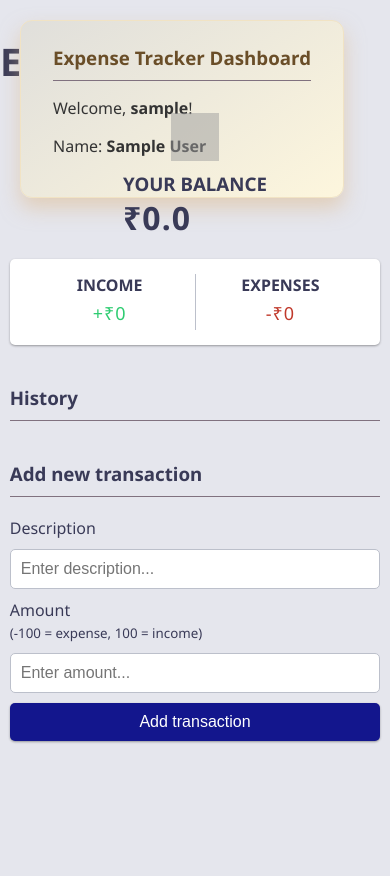
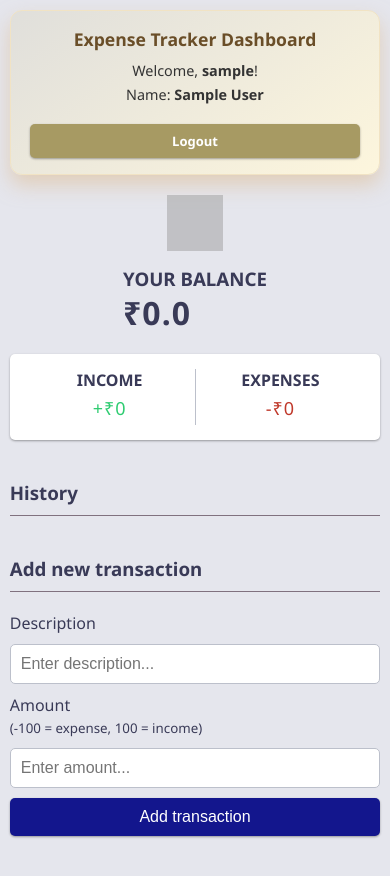
Before and after one commit to aphex18/Expense_Tracker, a Django app: page / in a window 390 px wide. Before the commit the page ends 743 px from the top, so only its background shows below. Run offline with Django 5.2, Linux system fonts and the light colour scheme; the visitor is signed in with stand-in values (Sample User, id 1); data comes from the database, SQL or seed files in the repository; data that the repository does not hold is empty; parts of the project's set-up code (start-up, migrations or seed data) failed here and were passed over; grey boxes are pictures that could not be loaded.

Commit message:
Refactor dashboard layout for improved responsiveness and styling

```diff
--- a/public/static/css/main.css
+++ b/public/static/css/main.css
@@ -24,21 +24,74 @@ body {
   display: flex;
   flex-direction: column;
   align-items: center;
-  justify-content: center;
+  justify-content: flex-start;
   min-height: 100vh;
   margin: 0;
+  padding: 20px 0;
 }
 
+/* Integrated Dashboard Card */
+.dashboard-card {
+  display: flex;
+  align-items: center;
+  justify-content: space-between;
+  width: 100%;
+  max-width: 600px;
+  margin: 0 auto 30px;
+  padding: 1.5rem 2rem;
+  background: linear-gradient(145deg, #e0dfdb, #fdf6dd);
+  border-radius: 12px;
+  box-shadow: 0 10px 20px rgba(222, 184, 135, 0.5);
+  border: 1px solid #f1e3c4;
+  color: #333;
+  font-family: 'Segoe UI', 'Arial', sans-serif;
+}
+
+.dashboard-content h3 {
+  margin-top: 0;
+  margin-bottom: 10px;
+  color: #6a4e28;
+  border: none;
+  padding: 0;
+  font-size: 1.2rem;
+}
+
+.dashboard-content p {
+  margin: 5px 0;
+  font-size: 0.95rem;
+}
+
+.logout-btn {
+  background-color: #a79a63;
+  color: white;
+  padding: 10px 20px;
+  text-decoration: none;
+  border-radius: 5px;
+  font-weight: bold;
+  transition: background-color 0.2s ease;
+  box-shadow: var(--box-shadow);
+  font-size: 14px;
+}
+
+.logout-btn:hover {
+  background-color: #8b7f53;
+}
+
+/* Main content header */
 .header {
   display: flex;
   align-items: center;
   justify-content: space-around;
+  width: 100%;
+  max-width: 600px;
+  margin: 0 auto 20px;
 }
 
 .header img {
   width: 4.5rem;
-  width: 4.5rem;
+  height: 4.5rem;
   opacity: 0.5;
+  flex-shrink: 0;
 }
 
 .balance-container {
@@ -211,102 +264,86 @@ input[type="number"] {
 .notification-container p {
   margin: 0;
 }
-/* Dashboard responsive - prevents content overlap */
 
-/* Tablet Portrait - iPad (768px - 1024px) */
-@media screen and (min-width: 768px) and (max-width: 1024px) {
-  body {
-    flex-direction: column;
-    align-items: stretch;
-    justify-content: flex-start;
-    padding-top: 20px;
+/* Responsive Design */
+@media (max-width: 1200px) {
+  .dashboard-card {
+    max-width: 500px;
   }
 
   .header {
-    width: 85%;
-    max-width: 400px;
-    margin: 0 auto 30px;
-    position: relative;
-    z-index: 10;
-  }
-
-  .container {
-    width: 85%;
     max-width: 500px;
-    margin: 0 auto;
-    position: relative;
-    z-index: 1;
   }
 }
 
-/* Tablet Landscape & Small Desktop (769px - 1200px) */
-@media screen and (min-width: 1025px) and (max-width: 1200px) {
-  .header {
-    width: 300px;
-    margin: 20px;
+@media (max-width: 768px) {
+  body {
+    padding: 15px 0;
   }
 
-  .container {
-    width: 400px;
+  .dashboard-card {
+    width: 90%;
+    flex-direction: column;
+    text-align: center;
+    gap: 15px;
+    padding: 1.2rem 1.5rem;
   }
-}
 
-/* Mobile Landscape (481px - 767px) */
-@media screen and (min-width: 481px) and (max-width: 767px) {
-  body {
-    flex-direction: column;
-    align-items: stretch;
-    justify-content: flex-start;
-    padding: 15px 0;
+  .logout-btn {
+    align-self: stretch;
+    text-align: center;
   }
 
   .header {
     width: 90%;
-    max-width: 350px;
-    margin: 0 auto 25px;
-    position: relative;
-    z-index: 10;
+    max-width: 400px;
+    margin: 0 auto 20px;
   }
 
   .container {
     width: 90%;
     max-width: 400px;
-    margin: 0 auto;
-    position: relative;
-    z-index: 1;
   }
 }
 
-/* Mobile Portrait - iPhone, Android (320px - 480px) */
-@media screen and (max-width: 480px) {
+@media (max-width: 480px) {
   body {
-    flex-direction: column;
-    align-items: stretch;
-    justify-content: flex-start;
-    min-height: 100vh;
     padding: 10px 0;
+  }
+
+  .dashboard-card {
+    width: 95%;
+    padding: 1rem 1.2rem;
+    margin-bottom: 20px;
+  }
+
+  .dashboard-content h3 {
+    font-size: 1.1rem;
+  }
+
+  .dashboard-content p {
+    font-size: 0.9rem;
+  }
+
+  .logout-btn {
+    padding: 8px 16px;
+    font-size: 13px;
   }
 
   .header {
     width: 95%;
-    max-width: 350px;
+    flex-direction: column;
+    gap: 15px;
     margin: 0 auto 20px;
-    flex-direction: column;
-    gap: 10px;
-    position: relative;
-    z-index: 10;
   }
 
   .header img {
-    width: 3rem;
-    height: 3rem;
+    width: 3.5rem;
+    height: 3.5rem;
   }
 
   .container {
     width: 95%;
-    margin: 0 auto;
-    position: relative;
-    z-index: 1;
   }
 
   .inc-exp-container {
--- a/tracker/templates/index.html
+++ b/tracker/templates/index.html
@@ -1,28 +1,17 @@
 {% extends "base.html"%}
 {% load static %}
 {% block start %}
-<h1 style="font-size: 38px"><b>Expense Tracker</b></h1>
-<aside style="position: absolute; top: 250px; left: 25px;
-              transition: background-color 0.2s ease;">
-  <a class="btn" href="{% url 'logout_view' %}" style="text-decoration: none; background-color: #a79a63;">Logout</a>
-</aside>
- <div style="
-    font-family: 'Segoe UI', 'Arial', sans-serif;
-    position: absolute;
-    top: 20px;
-    left: 20px;
-    padding: 1.5rem 2rem;
-    background: linear-gradient(145deg, #e0dfdb, #fdf6dd);
-    border-radius: 12px;
-    box-shadow: 0 10px 20px rgba(222, 184, 135, 0.5);
-    border: 1px solid #f1e3c4;
-    color: #333;
-    min-width: 280px;
-  ">
-    <h3 style="margin-top: 0; color: #6a4e28;">Expense Tracker Dashboard</h3>
+
+<!-- Integrated Dashboard with Logout -->
+<div class="dashboard-card">
+  <div class="dashboard-content">
+    <h3>Expense Tracker Dashboard</h3>
     <p>Welcome, <strong>{{ request.user.username }}</strong>!</p>
     <p>Name: <strong>{{ request.user.first_name }} {{ request.user.last_name }}</strong></p>
   </div>
+  <a class="logout-btn" href="{% url 'logout_view' %}">Logout</a>
+</div>
+
 <div class="container">
   <div class="header">
     <img src="https://i.ibb.co/jfScDTC/budget.png" alt="Expense Tracker" />
@@ -33,6 +22,7 @@
       </h2>
     </div>
   </div>
+
   <div class="inc-exp-container">
     <div>
       <h4>Income</h4>
@@ -43,17 +33,15 @@
       <p id="money-minus" class="money minus">-₹{{expense}}</p>
     </div>
   </div>
+
   <h3>History</h3>
-
   <ul id="list" class="list">
     {% for transaction in transactions %}
-
     <li class="{% if transaction.expense_type == 'DEBIT' %} minus {% else %} plus {% endif %}">
       {{transaction.description}} <span> {{transaction.amount}} </span>
       <a class="delete-btn" href="{% url 'delete_transaction' transaction.id %}">
         <i class="fas fa-trash-alt"></i></a>
     </li>
-
     {% endfor %}
   </ul>
 
@@ -72,10 +60,10 @@
     <button class="btn" type="submit">Add transaction</button>
   </form>
 </div>
+
 <!-- Notification -->
 <div class="notification-container" id="notification">
   <p>Please add a description and amount</p>
 </div>
 
-
 {% endblock %}
```
Also changed, not shown: other parts of public/static/css/main.css (+18 -33 lines).
